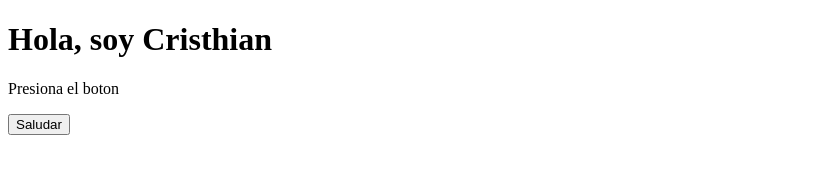
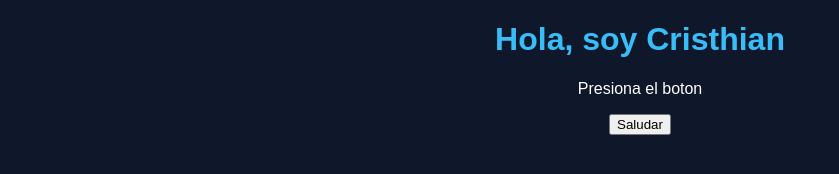
Before and after one commit to cristhianriascos/mi-app-azure, a plain HTML site: page index.html in a window 1280 px wide. Shown: the whole page, without its empty margins (0-839 px from the left). Drawn offline with Linux system fonts and the light colour scheme.

Commit message:
agregando css

```diff
--- a/index.html
+++ b/index.html
@@ -2,6 +2,7 @@
 <html>
 <head>
   <title>Mi primera web</title>
+  <link rel="stylesheet" href="style.css">
 </head>
 <body>
   <h1>Hola, soy Cristhian</h1>
--- /dev/null
+++ b/style.css
@@ -0,0 +1,10 @@
+body {
+  background-color: #0f172a;
+  color: white;
+  text-align: center;
+  font-family: Arial;
+}
+
+h1 {
+  color: #38bdf8;
+}
```
